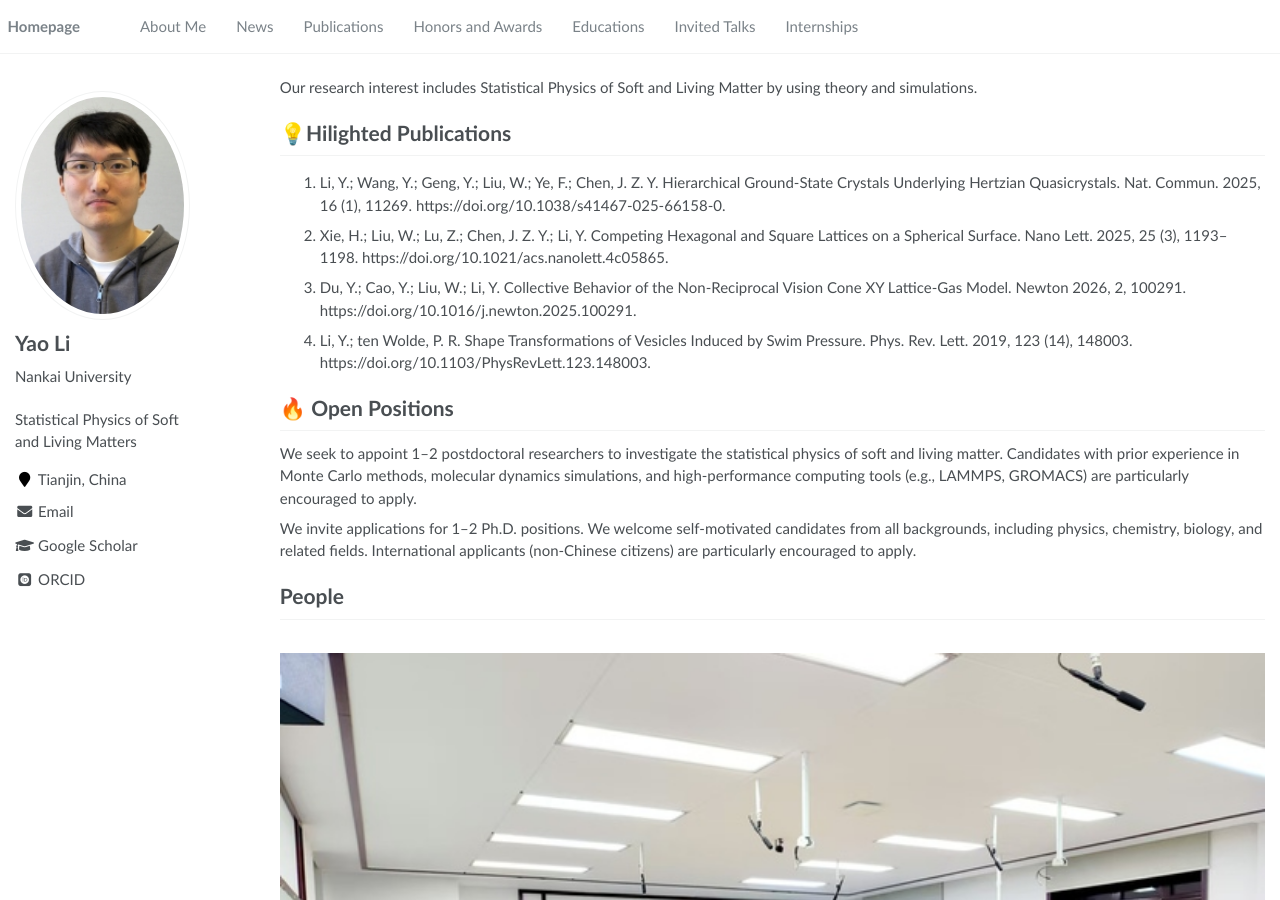
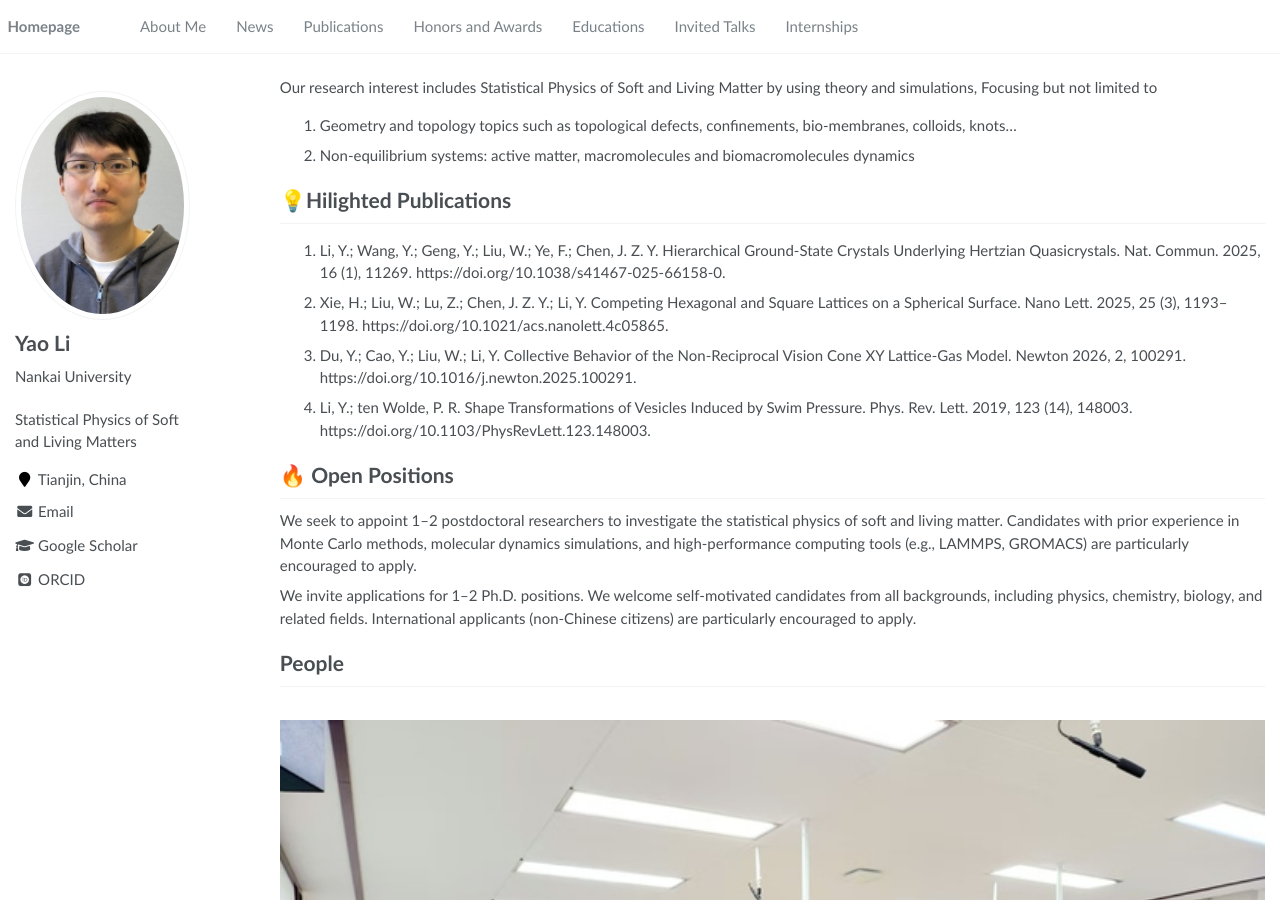
Before and after one commit to lliyao/lliyao.github.io, a Jekyll site: the page built from _pages/about.md, in a window 1280 px wide and 900 px high. Built offline with Jekyll 4.4.1, drawn with Linux system fonts in a browser that asks for light colours; some web fonts are replaced.

Commit message:
Update about.md

```diff
--- a/_pages/about.md
+++ b/_pages/about.md
@@ -17,7 +17,9 @@ redirect_from:
 
 <span class='anchor' id='about-me'></span>
 
-Our research interest includes Statistical Physics of Soft and Living Matter by using theory and simulations.
+Our research interest includes Statistical Physics of Soft and Living Matter by using theory and simulations, Focusing but not limited to
+1. Geometry and topology topics such as topological defects, confinements, bio-membranes, colloids, knots...
+2. Non-equilibrium systems: active matter, macromolecules and biomacromolecules dynamics
 
 # 💡Hilighted Publications
 
```
